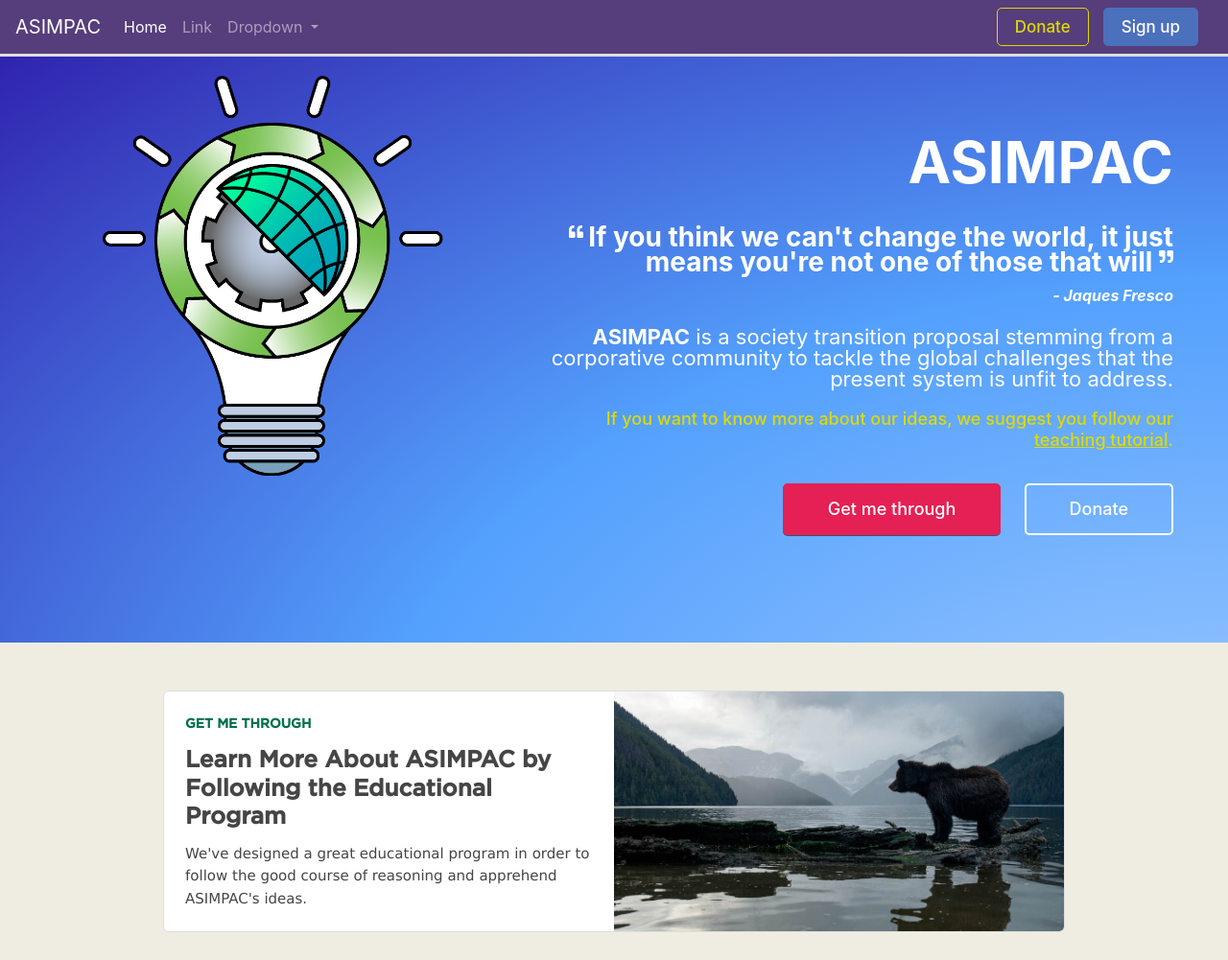
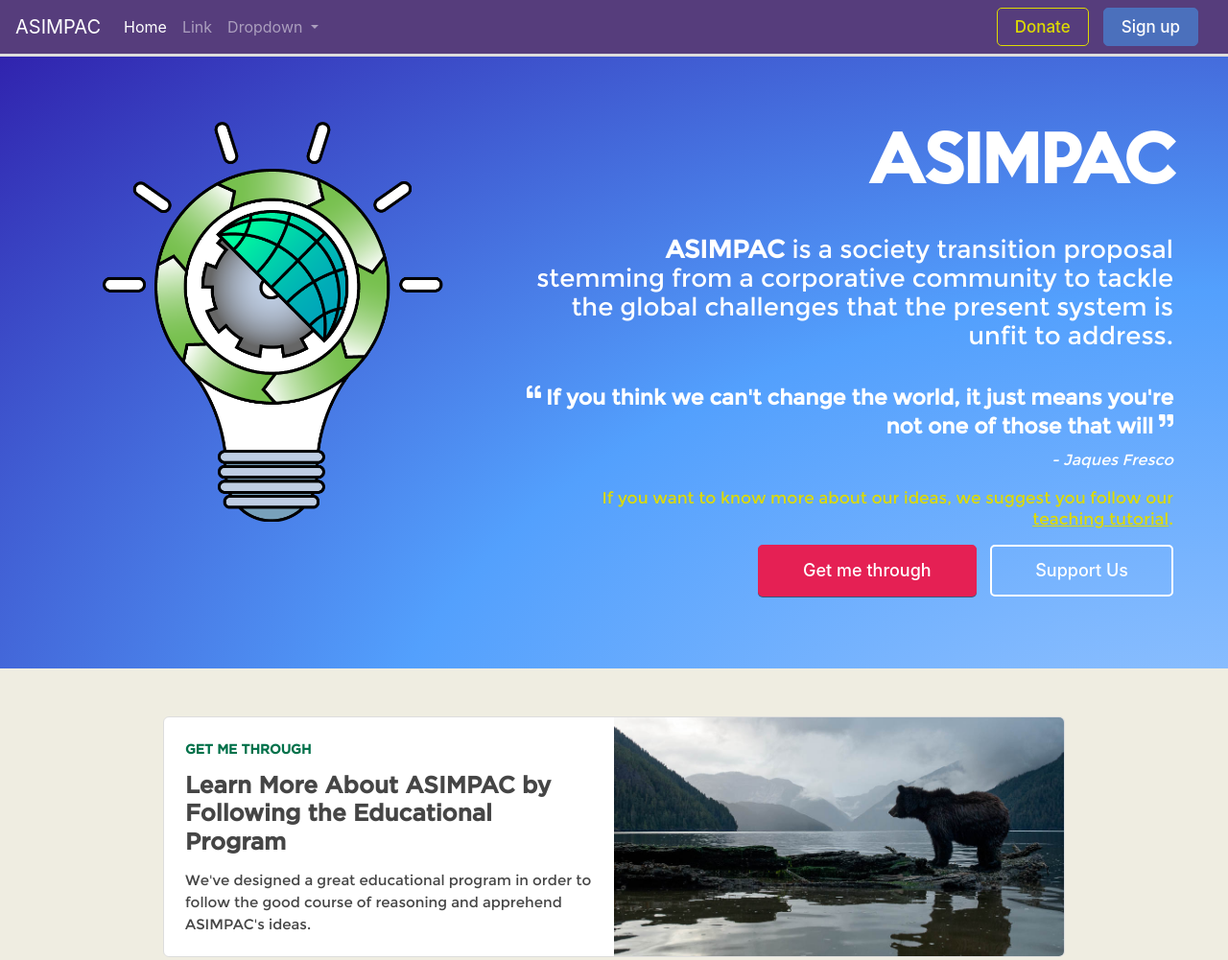
Before and after one commit to SLOSK/Website, a plain HTML site: page Website/index.html in a window 1280 px wide. Shown: the top 1001 px of the page at 96% size. Drawn offline with nearby package versions, Linux system fonts and the light colour scheme.

Commit message:
Change some minor things, like boxes and button colors, add fonts, etc.

```diff
--- a/Website/index.css
+++ b/Website/index.css
@@ -1,16 +1,26 @@
 @font-face {
     font-family: 'Gotham A';
-    src: url(../font/GothamMedium.ttf);
+    src: url(font/GothamMedium.ttf);
 }
 
 @font-face {
     font-family: 'Gotham B';
-    src: url(../font/GothamBold.ttf)
+    src: url(font/GothamBold.ttf)
 }
 
 @font-face {
     font-family: 'Gotham-Book';
-    src: url(../font/GothamBook.ttf)
+    src: url(font/GothamBook.ttf)
+}
+
+@font-face {
+    font-family: 'Montserrat';
+    src: url(font/Montserrat-Regular.ttf)
+}
+
+@font-face{
+    font-family: 'KC';
+    src: url(font/KeepCalm-Medium.ttf)
 }
 
 
@@ -109,7 +119,7 @@ main{
     line-height: 1.4;
     margin-bottom: 0;
     font-weight:400;
-    font-family:Verdana;
+    font-family:'Montserrat';
     line-height:1.45rem;
 }
 
@@ -148,7 +158,7 @@ main{
     border: solid 1px #dddddd;
     background-color: #ffffff;
     border-radius: 6px;
-    font-family: "Gotham A", sans-serif;
+    font-family: "Montserrat", sans-serif;
     overflow: hidden;
     position: relative;
     z-index: 2;
@@ -182,14 +192,16 @@ main{
     width: 95%;
     max-width: 1350px;
     margin: 0 auto;
-    padding-bottom:100px;
+    padding-bottom:75px;
 }
 
 .hero-subheader {
     font-weight: normal;
-    line-height: 26px;
-    font-size: 28px;
-    color:#fff
+    line-height: 30px;
+    font-size: 26px;
+    color:#fff;
+    margin:25px 0 35px;
+    font-family:"Montserrat";
 }
 
 #teaching:link, #teaching:visited{
@@ -197,7 +209,7 @@ main{
     text-decoration:underline;
 }
 #teaching:hover, #teaching:active{
-    color:#E52054;
+    color:#ffea14;
 }
 
 .hero-subheader2 {
@@ -205,12 +217,15 @@ main{
     line-height: 22px;
     font-size: 22px;
     color:#fff;
+    font-family:"Montserrat";
 }
 .hero-subheader3{
     font-weight: 500;
     line-height:22px;
-    font-size:18px;
+    font-size:17px;
     color:#ddda02;
+    font-family:"Montserrat";
+    margin-bottom:1rem;
 }
 
 .box-layout{
@@ -226,11 +241,13 @@ main{
 }
 
 .wrong-color{
-    background:rgba(162, 3, 3, 0.4);
+    background:#f2dede;
+    border: solid 1px #ebccd1 !important;
 }
 
 .right-color{
-    background:rgba(0, 220, 10, 0.3) !important;
+    background:#dff0d8 !important;
+    border: solid 1px #d6e9c6 !important;
 }
 
 .image{
@@ -281,12 +298,14 @@ a.get-me:hover{
 
 #col-button{
     border-radius:5px;
-    background: #6399dd;
-    padding:3px 20px;
+    /*background: #6399dd;*/
+    background: #39A1E7;
+    padding:5px 25px;
     border:none;
     box-shadow:2px 2px 10px rgba(0,0,0,0.3);
     cursor:pointer;
     transition: all 1s;
+    font-size:1.05rem;
 }
 
 .display-none{
@@ -489,9 +508,3 @@ a.donate:hover{
     font-size:1.125rem;
     font-weight:500;
 }
-
-h1, h2, h3 {
-    margin-top: 20px;
-    margin-bottom: 10px;
-    color:#000;
-}
--- a/Website/index.html
+++ b/Website/index.html
@@ -187,24 +187,30 @@
         <div class="container-fluid" id="hero-container">
             <div class="row">
                 <div class="col-sm-5 align-center">
-                    <p>
+                    <p style="padding-top:3rem;">
                         <img src="img/FinaleBaton2.png" width="75%" style="min-width: 180px; z-index: 200;margin:0 auto;">
                     </p>
                 </div>
 
                 <div class="col-sm-7">
                     <div class style="text-align:right; margin-right: 10px; padding-top:30px;">
-                        <div style="font-size: 60px; font-weight: bold; margin-top:15px;">
+                        <div>
+                            <div style="font-size: 64px; font-weight: bold; margin-top:15px; font-family:'KC'">
                             ASIMPAC
+                            </div>
                             <h1 class="hero-subheader">
-                                <strong><i class="fa fa-quote-left" style="font-size:15px; position:relative; bottom:10px; right: 5px;">&nbsp;</i>If you think we can't change the world, it just means you're not one of those that will&nbsp;<i class="fa fa-quote-right" style="font-size:15px; position:relative; bottom:10px;">&nbsp;</i></strong>
-                            </h1>
-                            <p style="font-size:1rem; font-style:italic;">- Jaques Fresco</p>
-                            <h2 class="hero-subheader2">
                                 <span>
                                     <strong>ASIMPAC</strong> is a society transition proposal stemming from a corporative community to tackle the global challenges that the present system is unfit to address.
                                 </span>
+                            </h1>
+
+                            <h2 class="hero-subheader2">
+
+                                <strong style="line-height:30px;">
+                                <i class="fa fa-quote-left" style="font-size:15px; position:relative; bottom:8px; right: 5px;">&nbsp;</i>If you think we can't change the world, it just means you're not one of those that will&nbsp;<i class="fa fa-quote-right" style="font-size:15px; position:relative; bottom:8px;">&nbsp;</i>
+                                </strong>
                             </h2>
+                            <p style="font-size:1rem; font-style:italic; font-family:'Montserrat'">- Jaques Fresco</p>
                             <h3 class="hero-subheader3">
                                 <span>If you want to know more about our ideas, we suggest you follow our <a id="teaching" href="#">teaching tutorial</a>.</span>
                             </h3>
@@ -212,7 +218,7 @@
                                 <a class="btn get-me button-get-me" href="#">Get me through</a>
                                 <span style="padding-right:10px;">
                                 </span>
-                                <a class="btn donate button-donate" href="#">Donate</a>
+                                <a class="btn donate button-donate" href="#">Support Us</a>
                             </div>
                         </div>
                     </div>
@@ -304,7 +310,7 @@
                         <div class="image">
                             <img class="card-img-top" src="img/casse-tete.jpg" alt="Card image" style="width:100%;box-shadow:2px 2px 10px rgba(0,0,0,0.3); border-radius:5px;">
                         </div>
-                        <div class="content-box">
+                        <div class="content-box" style="font-family:'Montserrat';">
                             <h1>Some Text</h1>
                             <h3>Wait for it</h3>
                             <p> Lorem ipsum dolor sit amet, consectetur adipiscing elit. Sed non risus. Suspendisse lectus tortor, dignissim sit amet, adipiscing nec, ultricies sed, dolor. Cras elementum ultrices diam.</p>
```
Also changed, not shown: Website/font/Gotham-Black.otf (deleted), Website/font/Gotham-Bold.otf (deleted), Website/font/Gotham-BookItalic.otf (deleted), Website/font/Gotham-Light.otf (deleted), Website/font/Gotham-Thin.otf (deleted), Website/font/Gotham-ThinItalic.otf (deleted), Website/font/Gotham-UltraItalic.otf (deleted), Website/font/Gotham-XLight.otf (deleted), Website/font/Gotham-XLightItalic.otf (deleted), Website/font/GothamBoldItalic.ttf (deleted), Website/font/GothamBookItalic.ttf (deleted), Website/font/GothamLight.ttf (deleted), Website/font/GothamLightItalic.ttf (deleted), Website/font/GothamMediumItalic.ttf (deleted), 3 more files.
